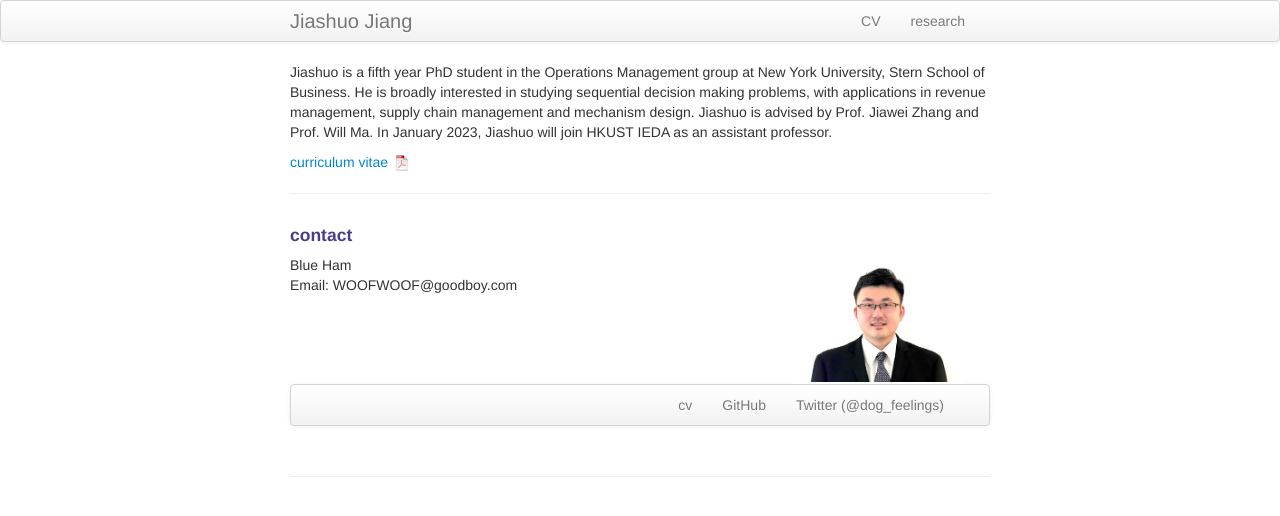
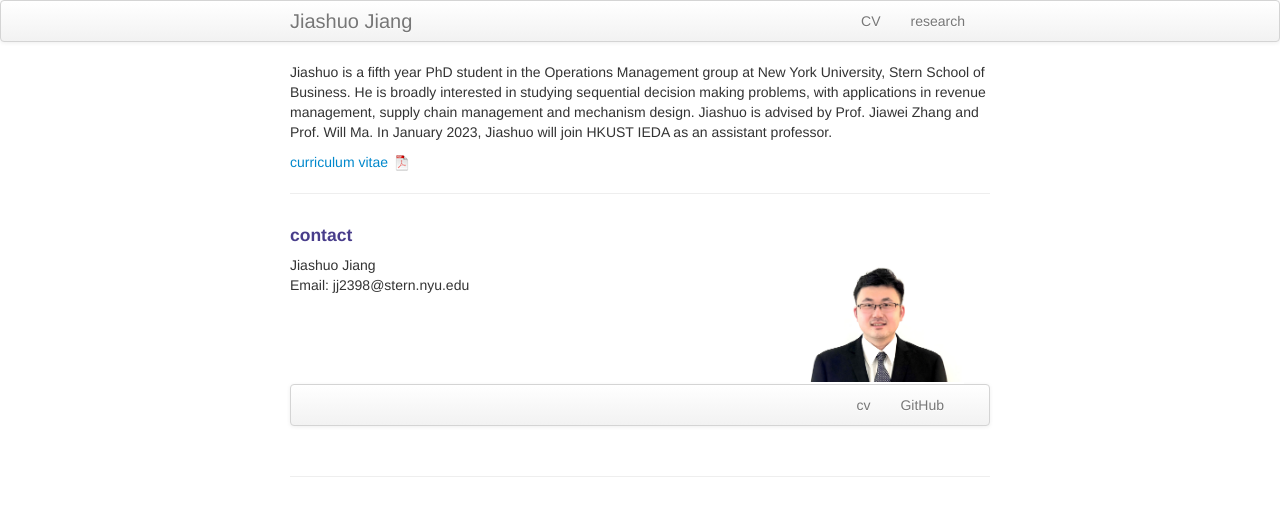
Before and after one commit to Jiashuo3/Jiashuo3.github.io, a Jekyll site: the page built from index.md, in a window 1280 px wide. Shown: the top 516 px of the page. Built offline with Jekyll 4.4.1, drawn with Linux system fonts in a browser that asks for light colours.

Commit message:
update my website

```diff
--- a/index.md
+++ b/index.md
@@ -18,14 +18,14 @@
 
     <div class="row-fluid">
         <div class="span5">
-            Blue Ham<br/>
-            Email: WOOFWOOF@goodboy.com<br/>
+            Jiashuo Jiang<br/>
+            Email: jj2398@stern.nyu.edu<br/>
         </div>
 
         <div class="span2">
         <a href="../assets/headshot.jpg">
             <img src="../assets/headshot.jpg"
-                  title="Blue Ham" alt="Blue Ham"/></a>
+                  title="Jiashuo Jiang" alt="Jiashuo Jiang"/></a>
         </div>
     </div>
 </div>
@@ -35,7 +35,6 @@
       <ul class="nav">
           <li><a href="{{ BASE_PATH }}/assets/CV.pdf">cv</a></li>
           <li><a href="https://github.com/mbcarlos">GitHub</a></li>
-          <li><a href="https://twitter.com/dog_feelings">Twitter (@dog_feelings)</a></li>
       </ul>
   </div>
 </div>
```
